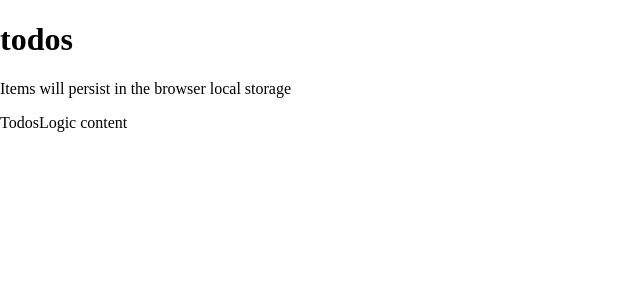
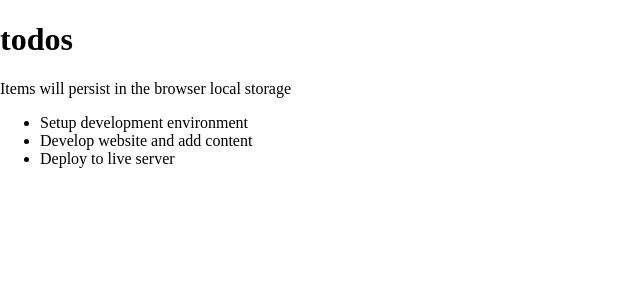
Before and after one commit to dennis-every/react-vite-todos, a React app: page / in a window 1280 px wide. Shown: the top 300 px of the page, without its empty margins (0-640 px from the left). Built offline with nearby package versions, Linux system fonts and the light colour scheme; the HTML template or start-up script is replaced by a standard one.

Commit message:
Add todos array, and show list of todos

```diff
--- a/src/components/TodosLogic.jsx
+++ b/src/components/TodosLogic.jsx
@@ -1,5 +1,28 @@
-const TodosLogic = () => (
-  <div>TodosLogic content</div>
-);
+const TodosLogic = () => {
+  const todos = [
+    {
+      id: 1,
+      title: 'Setup development environment',
+      completed: true,
+    },
+    {
+      id: 2,
+      title: 'Develop website and add content',
+      completed: false,
+    },
+    {
+      id: 3,
+      title: 'Deploy to live server',
+      completed: false,
+    },
+  ];
+  return (
+    <ul>
+      {todos.map((todo) => (
+        <li key={todo.id}>{todo.title}</li>
+      ))}
+    </ul>
+  );
+};
 
 export default TodosLogic;
```
